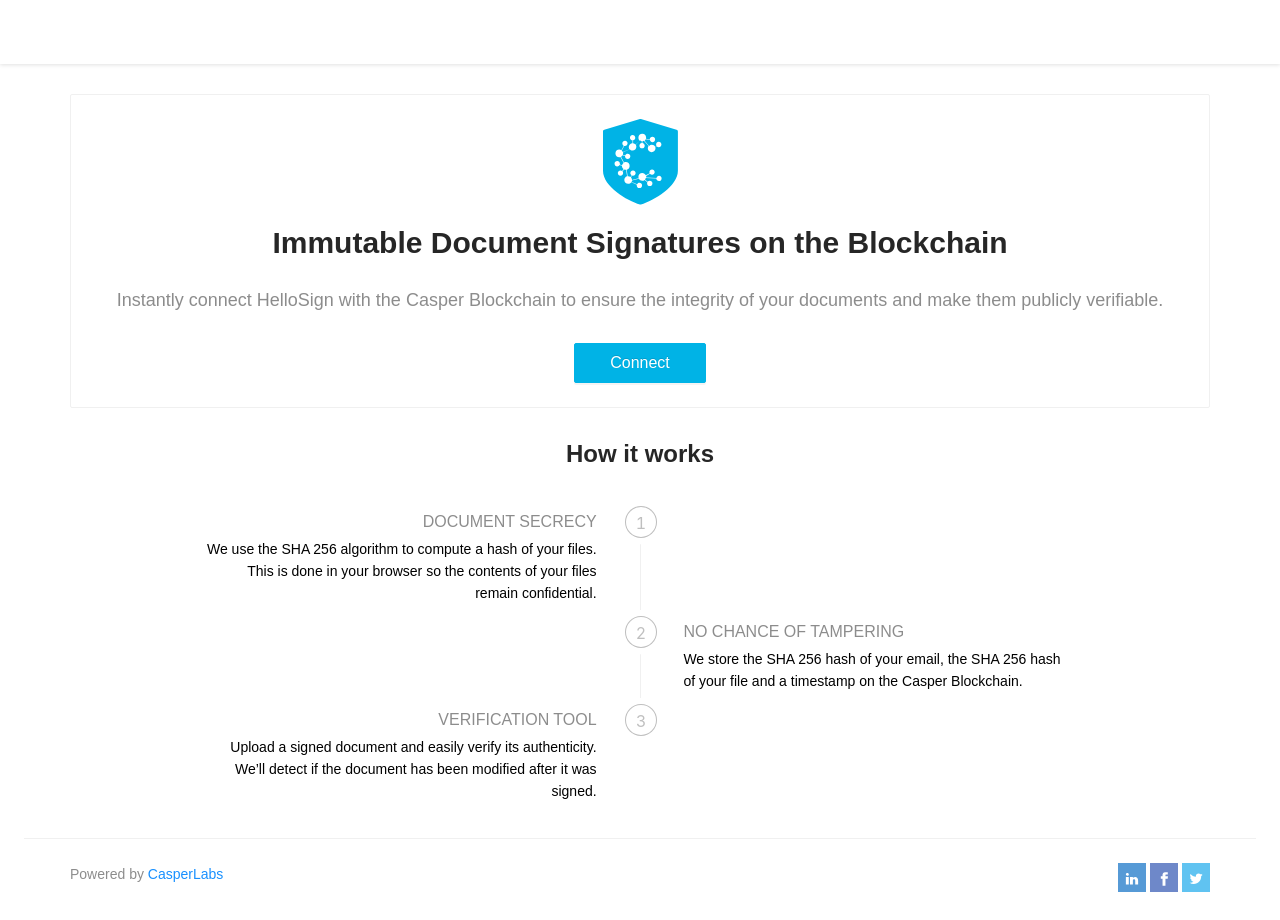
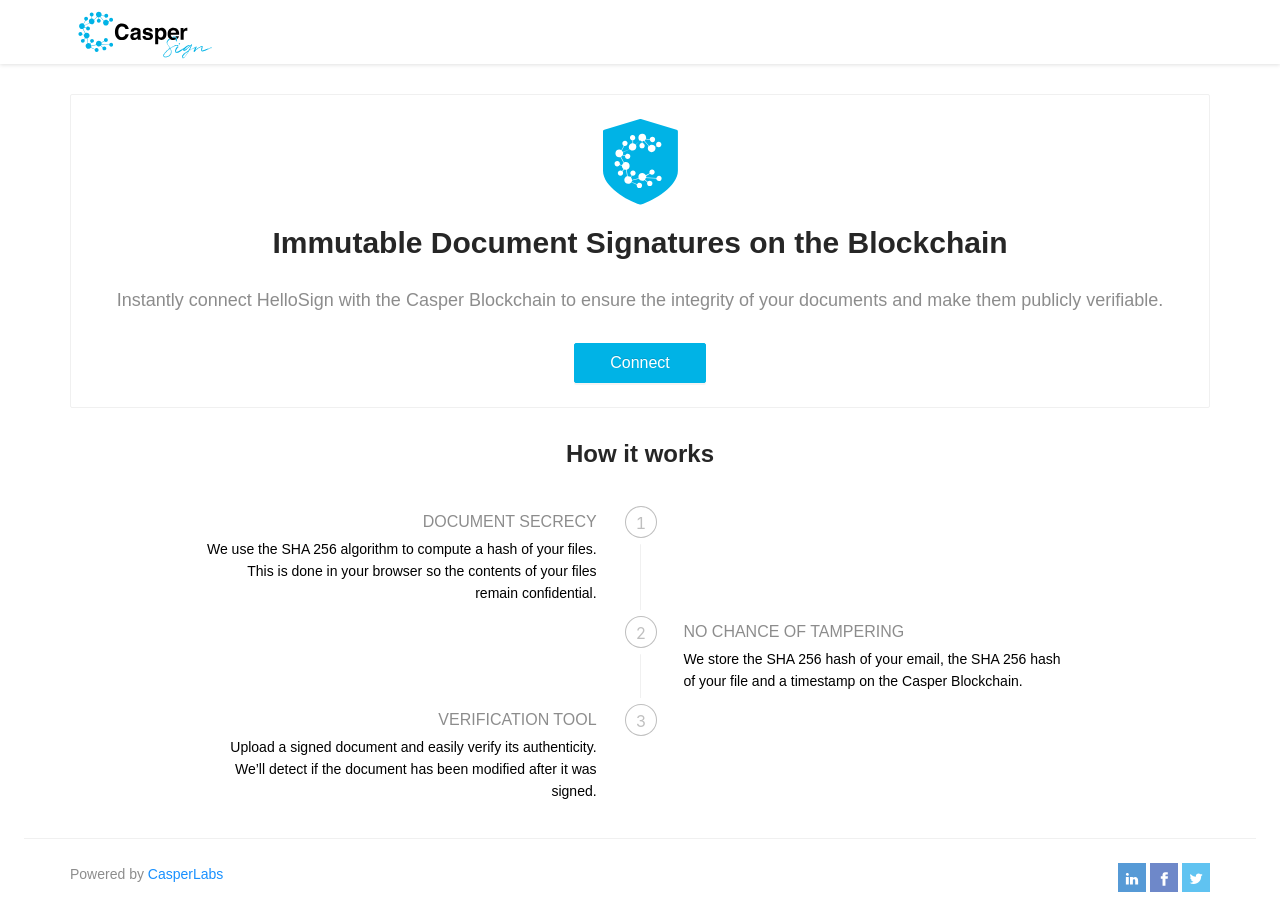
Before and after one commit to chronologic/caspersign-app-ui, a React (Create React App) app: page / in a window 1280 px wide. Built offline with nearby package versions, Linux system fonts and the light colour scheme; no server answers; a web font is replaced by a local one; what javascript-time-ago, use-query-params would draw is missing.

Commit message:
improvements
• logo
• social links
• og data

```diff
--- a/public/index.html
+++ b/public/index.html
@@ -5,10 +5,13 @@
     <link rel="icon" href="%PUBLIC_URL%/favicon.ico" />
     <meta name="viewport" content="width=device-width, initial-scale=1" />
     <meta name="theme-color" content="#000000" />
+    <meta property="og:title" content="CasperSign" />
+    <meta property="og:image" content="%PUBLIC_URL%/og-image.jpg" />
     <meta
-      name="description"
-      content="Web site created using create-react-app"
+      property="og:description"
+      content="CasperSign — Immutable Document Signatures on the Blockchain"
     />
+    <meta property="og:url" content="https://app.caspersign.io/" />
     <link rel="apple-touch-icon" href="%PUBLIC_URL%/logo192.png" />
     <!--
       manifest.json provides metadata used when your web app is installed on a
--- a/src/components/FlexSpacer.tsx
+++ b/src/components/FlexSpacer.tsx
@@ -1,7 +1,18 @@
 import React from "react";
 import styled from "styled-components";
+import logo from "../img/logo.svg";
 
-const FlexSpacer = () => <Spacer />;
+const FlexSpacer = () => (
+  <Spacer>
+    <Logo>
+      <img src={logo} alt="logo" />
+    </Logo>
+  </Spacer>
+);
+
+const Logo = styled.div`
+  width: 150px;
+`;
 
 const Spacer = styled.div`
   flex-grow: 1;
--- a/src/components/Footer/Footer.tsx
+++ b/src/components/Footer/Footer.tsx
@@ -20,7 +20,7 @@
         <div className="share-buttons">
           <a
             className="resp-sharing-button__link"
-            href="https://www.linkedin.com/"
+            href="https://www.linkedin.com/sharing/share-offsite/?url=https://app.caspersign.io"
             target="_blank"
             rel="noopener noreferrer"
           >
@@ -37,7 +37,7 @@
           </a>
           <a
             className="resp-sharing-button__link"
-            href="https://facebook.com/"
+            href="https://www.facebook.com/sharer/sharer.php?u=https://app.caspersign.io"
             target="_blank"
             rel="noopener noreferrer"
           >
@@ -54,7 +54,7 @@
           </a>
           <a
             className="resp-sharing-button__link"
-            href="https://twitter.com/"
+            href="https://twitter.com/intent/tweet?url=https://app.caspersign.io"
             target="_blank"
             rel="noopener noreferrer"
           >
--- a/src/components/Header/Header.tsx
+++ b/src/components/Header/Header.tsx
@@ -61,12 +61,13 @@
 
 const HeaderContent = styled.div`
   display: flex;
-  flex-direction: row;
-  align-items: center;
   width: 100%;
   max-width: 1170px;
   padding-right: 15px;
   padding-left: 15px;
+  margin-right: auto;
+  margin-left: auto;
+  text-align: center;
 `;
 
 export default Header;
```
Also changed, not shown: public/og-image.jpg (added), src/img/logo.svg (added).
